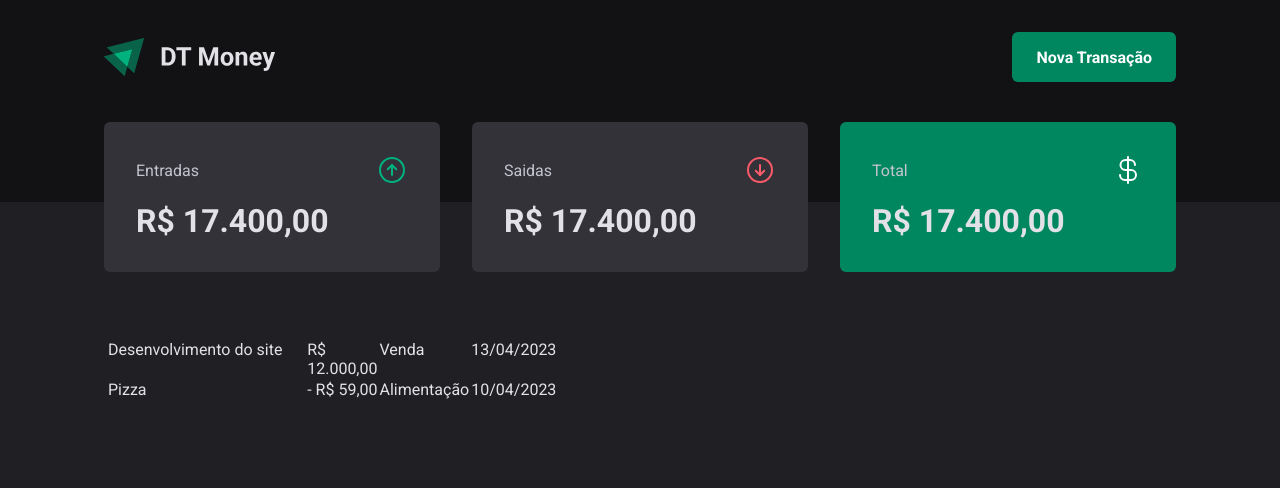
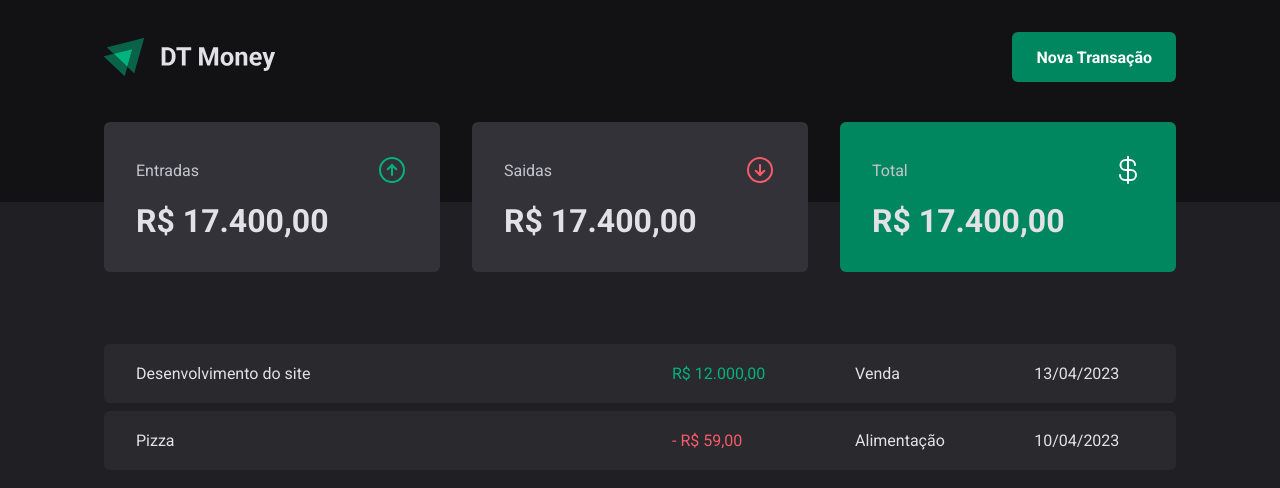
Before and after one commit to ithauront/dtMoney, a React (Vite) app: page / in a window 1280 px wide. Shown: the top 488 px of the page. Built offline with nearby package versions, Linux system fonts and the light colour scheme.

Commit message:
styling of Transaction Table

```diff
--- a/src/pages/transactions/index.tsx
+++ b/src/pages/transactions/index.tsx
@@ -1,6 +1,6 @@
 import { Header } from "../../components/header";
 import { Summary } from "../../components/summary";
-import { TransactionsContainer } from "./styles";
+import { PriceHighLight, TransactionsContainer, TransactionsTable } from "./styles";
 
 export function Transactions () {
     return(
@@ -8,24 +8,28 @@
             <Header />
             <Summary />
             <TransactionsContainer>
-            <table>
-                <body>
+            <TransactionsTable>
+                <tbody>
 
                     <tr>
                         <td width="50%">Desenvolvimento do site</td>
-                        <td>R$ 12.000,00</td>
+                        <td>
+                        <PriceHighLight variant="income">R$ 12.000,00</PriceHighLight>
+                        </td>
                         <td>Venda</td>
                         <td>13/04/2023</td>
                     </tr>
                     <tr>
                         <td width="50%">Pizza</td>
-                        <td>- R$ 59,00</td>
+                        <td>
+                        <PriceHighLight variant="outcome">- R$ 59,00</PriceHighLight>
+                        </td>
                         <td>Alimentação</td>
                         <td>10/04/2023</td>
                     </tr>
+                    </tbody>
 
-                </body>
-            </table>
+            </TransactionsTable>
             </TransactionsContainer>
         </div>
     )
--- a/src/pages/transactions/styles.tsx
+++ b/src/pages/transactions/styles.tsx
@@ -6,3 +6,32 @@
     padding: 0 1.5rem ;
     margin: 4rem auto 0;
 `
+
+export const TransactionsTable = styled.table`
+    width: 100%;
+    border-collapse: separate;
+    border-spacing: 0 0.5rem;
+   // margin-top: 1.5rem
+
+   td{
+
+    padding : 1.25rem 2rem;
+    background: ${props => props.theme['gray-700']};
+
+    &:first-child {
+        border-top-left-radius: 6px;
+        border-bottom-left-radius: 6px;
+    }
+
+    &:last-child {
+        border-top-right-radius: 6px;
+        border-bottom-right-radius: 6px;
+    }
+   }
+`
+interface PriceHighLightProps {
+    variant?: 'income' | 'outcome'
+}
+export const PriceHighLight = styled.span<PriceHighLightProps>`
+    color : ${props => props.variant === 'income' ? props.theme['green-300'] : props.theme['red-300']}
+`
```
Also changed, not shown: 1 other file (tests, documents, lock files or other folders).
